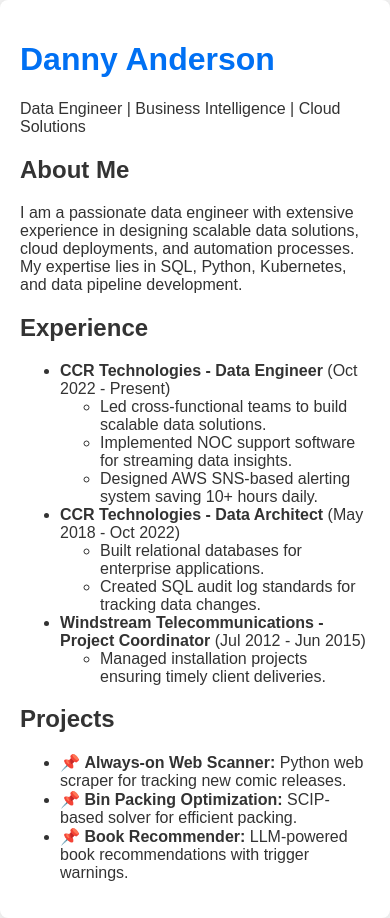
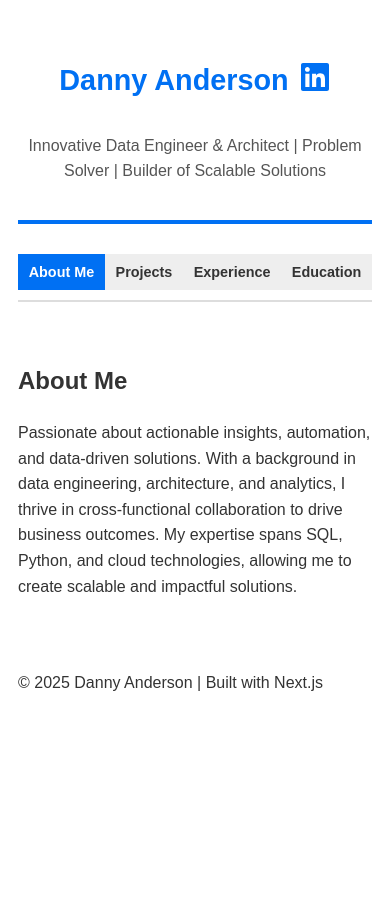
Before and after one commit to gaandus/portfolio, a Next.js app: page / in a window 390 px wide. After the commit the page ends 844 px from the top, so only its background shows below. Built offline with nearby package versions, Linux system fonts and the light colour scheme.

Commit message:
Fixed TypeScript error, ensured CSS loads correctly, and updated Next.js config

```diff
--- a/app/page.js
+++ b/app/page.js
@@ -1,44 +1,122 @@
+"use client";
+
+import Link from 'next/link';
+import { FaLinkedin } from 'react-icons/fa';
+import { useState } from 'react';
+
 export default function Home() {
+  const [activeTab, setActiveTab] = useState('about');
+
   return (
     <div className="container">
-      <h1>Danny Anderson</h1>
-      <p>Data Engineer | Business Intelligence | Cloud Solutions</p>
-      <h2>About Me</h2>
-      <p>
-        I am a passionate data engineer with extensive experience in designing
-        scalable data solutions, cloud deployments, and automation processes.
-        My expertise lies in SQL, Python, Kubernetes, and data pipeline development.
-      </p>
-      <h2>Experience</h2>
-      <ul>
-        <li>
-          <strong>CCR Technologies - Data Engineer</strong> (Oct 2022 - Present)
+      <header>
+        <div className="header-content">
+          <h1>Danny Anderson</h1>
+          <Link href="https://www.linkedin.com/in/daniel-anderson-52109721" target="_blank" rel="noopener noreferrer">
+            <FaLinkedin className="linkedin-icon" />
+          </Link>
+        </div>
+        <p>Innovative Data Engineer & Architect | Problem Solver | Builder of Scalable Solutions</p>
+      </header>
+
+      <nav className="tabs">
+        <button className={activeTab === 'about' ? 'active' : ''} onClick={() => setActiveTab('about')}>About Me</button>
+        <button className={activeTab === 'projects' ? 'active' : ''} onClick={() => setActiveTab('projects')}>Projects</button>
+        <button className={activeTab === 'experience' ? 'active' : ''} onClick={() => setActiveTab('experience')}>Experience</button>
+        <button className={activeTab === 'education' ? 'active' : ''} onClick={() => setActiveTab('education')}>Education</button>
+      </nav>
+
+      {activeTab === 'about' && (
+        <section className="about">
+          <h2>About Me</h2>
+          <p>
+            Passionate about actionable insights, automation, and data-driven solutions. With a background in data engineering,
+            architecture, and analytics, I thrive in cross-functional collaboration to drive business outcomes. My expertise spans SQL,
+            Python, and cloud technologies, allowing me to create scalable and impactful solutions.
+          </p>
+        </section>
+      )}
+
+      {activeTab === 'projects' && (
+        <section className="projects">
+          <h2>Projects</h2>
           <ul>
-            <li>Led cross-functional teams to build scalable data solutions.</li>
-            <li>Implemented NOC support software for streaming data insights.</li>
-            <li>Designed AWS SNS-based alerting system saving 10+ hours daily.</li>
+            <li><strong>Always on Web Scanner:</strong> Python web scraper monitoring new comic releases with SMS notifications.</li>
+            <li><strong>Bin Packing Optimization Algorithm:</strong> Utilized SCIP solver for efficient packing and resource optimization.</li>
+            <li><strong>Book Recommender:</strong> Developed an LLM-powered book recommendation system with trigger warning exclusions.</li>
           </ul>
-        </li>
-        <li>
-          <strong>CCR Technologies - Data Architect</strong> (May 2018 - Oct 2022)
-          <ul>
-            <li>Built relational databases for enterprise applications.</li>
-            <li>Created SQL audit log standards for tracking data changes.</li>
-          </ul>
-        </li>
-        <li>
-          <strong>Windstream Telecommunications - Project Coordinator</strong> (Jul 2012 - Jun 2015)
-          <ul>
-            <li>Managed installation projects ensuring timely client deliveries.</li>
-          </ul>
-        </li>
-      </ul>
-      <h2>Projects</h2>
-      <ul>
-        <li>📌 <strong>Always-on Web Scanner:</strong> Python web scraper for tracking new comic releases.</li>
-        <li>📌 <strong>Bin Packing Optimization:</strong> SCIP-based solver for efficient packing.</li>
-        <li>📌 <strong>Book Recommender:</strong> LLM-powered book recommendations with trigger warnings.</li>
-      </ul>
+        </section>
+      )}
+
+      {activeTab === 'experience' && (
+        <section className="experience">
+          <h2>Experience</h2>
+          <div className="job">
+            <h3>CCR Technologies</h3>
+            <p><strong>Data Engineer | October 2022 - Present</strong></p>
+            <ul>
+              <li>Led cross-functional teams to achieve business goals with strong problem-solving and communication skills.</li>
+              <li>Designed and implemented NOC support software processing millions of streaming data points.</li>
+              <li>Built automated AWS SNS messaging system, reducing manual workload by 10 hours daily.</li>
+            </ul>
+            <p><strong>Data Architect | May 2018 – October 2022</strong></p>
+            <ul>
+              <li>Developed scalable data structures to support enterprise applications and improve data consistency.</li>
+              <li>Implemented SQL audit log standards for change tracking across multiple access points.</li>
+            </ul>
+            <p><strong>Business Intelligence Analyst | June 2015 – May 2018</strong></p>
+            <ul>
+              <li>Developed and maintained over 250 Tableau reports and dashboards integrated and delivered through the company Intranet.</li>
+              <li>Designed database structure for integrating over 10GB of FCC data with internal provider data and multiple external sources.</li>
+              <li>Implemented ETL tables which reduced load time of financial reporting by 250%.</li>
+            </ul>
+          </div>
+          <div className="job">
+            <h3>Windstream Telecommunications</h3>
+            <p><strong>Project Coordinator | July 2012 – June 2015</strong></p>
+            <ul>
+              <li>Acted as main point of contact for all internal and external clients during installation process.</li>
+              <li>Scheduled and managed calls with clients, sales, engineering, and field technicians to ensure project completion per market standards.</li>
+            </ul>
+          </div>
+        </section>
+      )}
+
+      {activeTab === 'education' && (
+        <section className="education">
+          <h2>Education</h2>
+          <div className="degree">
+            <h3>University of Iowa</h3>
+            <ul>
+              <li><strong>Master of Science - Business Analytics | May 2021</strong></li>
+              <ul>
+                <li>Python, R, SQL</li>
+                <li>Machine Learning, Data Visualization</li>
+                <li>Business Intelligence</li>
+              </ul>
+              <li><strong>Master of Arts - Library and Information Science | May 2019</strong></li>
+              <ul>
+                <li>Project Management, Data Governance</li>
+                <li>Information Architecture, Research Methods</li>
+              </ul>
+            </ul>
+          </div>
+          <div className="degree">
+            <h3>Arizona State University</h3>
+            <ul>
+              <li><strong>Bachelor of Arts - English Literature | May 2007</strong></li>
+              <ul>
+                <li>Critical Analysis, Writing</li>
+                <li>Research, Communication</li>
+              </ul>
+            </ul>
+          </div>
+        </section>
+      )}
+
+      <footer>
+        <p>&copy; {new Date().getFullYear()} Danny Anderson | Built with Next.js</p>
+      </footer>
     </div>
   );
 }
--- a/styles/globals.css
+++ b/styles/globals.css
@@ -1,18 +1,145 @@
-body {
-    font-family: Arial, sans-serif;
-    margin: 0;
-    padding: 0;
-    background-color: #f4f4f4;
-    color: #333;
-}
-h1 {
-    color: #0070f3;
-}
 .container {
-    max-width: 800px;
+    max-width: 900px;
     margin: auto;
     padding: 20px;
-    background: white;
+    font-family: Arial, sans-serif;
+    color: #333;
+    line-height: 1.6;
+  }
+
+  /* Header Styling */
+  header {
+    text-align: center;
+    padding: 20px 0;
+    border-bottom: 4px solid #0070f3;
+  }
+
+  .header-content {
+    display: flex;
+    align-items: center;
+    justify-content: center;
+    gap: 10px;
+  }
+
+  header h1 {
+    font-size: 2.5rem;
+    color: #0070f3;
+  }
+
+  .linkedin-icon {
+    font-size: 2rem;
+    color: #0070f3;
+    transition: color 0.3s ease;
+  }
+
+  .linkedin-icon:hover {
+    color: #005bb5;
+  }
+
+  header p {
+    font-size: 1.2rem;
+    font-weight: 500;
+    color: #555;
+    margin-top: 10px;
+  }
+
+  /* Tab Navigation - Full Width */
+  .tabs {
+    display: flex;
+    justify-content: space-between;
+    width: 100%;
+    margin-top: 20px;
+    margin-bottom: 20px;
+    padding: 10px 0;
+    border-bottom: 2px solid #ddd;
+  }
+
+  .tabs button {
+    flex-grow: 1;
+    background: #eee;
+    border: none;
+    padding: 15px 0;
+    cursor: pointer;
+    font-size: 1rem;
+    font-weight: bold;
+    color: #333;
+    transition: background 0.3s ease;
+    text-align: center;
+  }
+
+  .tabs button:hover {
+    background: #ddd;
+  }
+
+  .tabs .active {
+    background: #0070f3;
+    color: white;
+  }
+
+  /* Section Styling */
+  section {
+    margin-bottom: 40px;
+    padding-bottom: 20px;
+    padding-top: 20px;
+  }
+
+  /* Job & Education Sections */
+  .job, .degree {
+    background: #f9f9f9;
+    padding: 15px;
     border-radius: 8px;
-    box-shadow: 0 0 10px rgba(0, 0, 0, 0.1);
-}
+    margin-top: 15px;
+    box-shadow: 2px 2px 5px rgba(0, 0, 0, 0.1);
+  }
+
+  /* Indent Skills in Education */
+  .degree ul {
+    padding-left: 20px;
+  }
+
+  .degree ul ul {
+    padding-left: 20px;
+    list-style-type: circle;
+    color: #555;
+  }
+
+  /* Mobile Optimization */
+  @media (max-width: 768px) {
+    .container {
+      padding: 10px;
+    }
+
+    header h1 {
+      font-size: 1.8rem;
+    }
+
+    header p {
+      font-size: 1rem;
+    }
+
+    .tabs {
+      flex-wrap: wrap;
+    }
+
+    .tabs button {
+      font-size: 0.9rem;
+      padding: 10px;
+    }
+
+    section {
+      padding-bottom: 15px;
+    }
+
+    .job, .degree {
+      padding: 12px;
+      font-size: 0.9rem;
+    }
+
+    ul {
+      padding-left: 15px;
+    }
+
+    ul li {
+      font-size: 0.9rem;
+    }
+  }
```
Also changed, not shown: package.json (+5 -4 lines), 1 other file (tests, documents, lock files or other folders).
